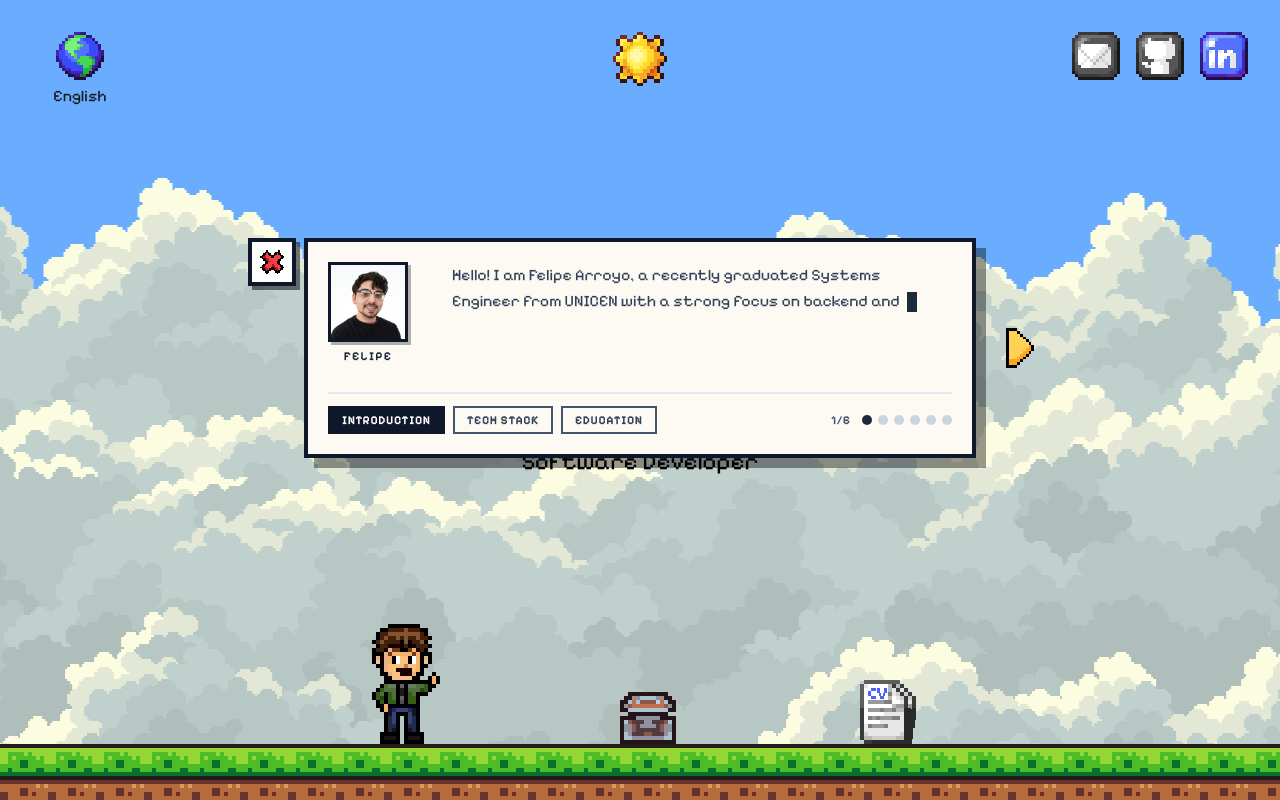
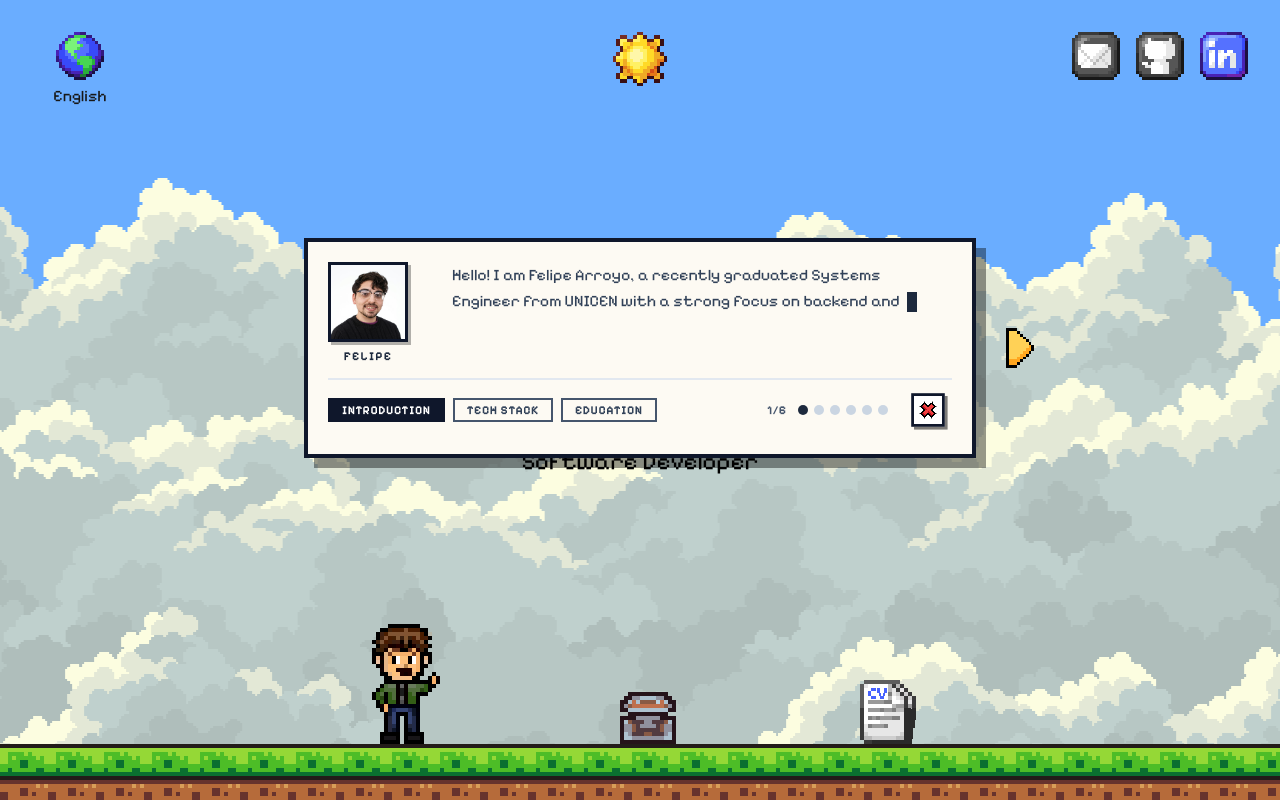
Before and after one commit to feliarroyo/portfolio, a Next.js app: page / in a window 1280 px wide. Both pictures are taken after a click on the button 404 px from the left and 684 px from the top of the page. Built offline with nearby package versions, Linux system fonts and the light colour scheme.

Commit message:
fix: Separate close button disposition

```diff
--- a/app/components/AboutMeOverlay.tsx
+++ b/app/components/AboutMeOverlay.tsx
@@ -68,6 +68,15 @@ function AboutDialogContent({
 
   const [currentPage, setCurrentPage] = useState<number>(0);
   const [isFastForward, setIsFastForward] = useState<boolean>(false);
+
+  const [prevIsOpen, setPrevIsOpen] = useState(isOpen);
+  if (isOpen !== prevIsOpen) {
+    setPrevIsOpen(isOpen);
+    if (isOpen) {
+      setCurrentPage(0);
+      setIsFastForward(false);
+    }
+  }
 
   const topicTitles: Record<Topic, string> = {
     intro: t.nav.intro,
@@ -144,14 +153,6 @@ function AboutDialogContent({
         }
       `}</style>
 
-      {/* Close Button */}
-      <OverlayButton
-        variant="close"
-        onClick={onClose}
-        className="-top-12 right-0 sm:-top-12 md:-left-14 md:top-0"
-        ariaLabel="Close About Me"
-      />
-
       {/* Desktop Left Arrow Zone */}
       {canGoPrev && (
         <button
@@ -179,6 +180,17 @@ function AboutDialogContent({
         onClick={() => setIsFastForward(true)}
         className="relative w-full h-96 sm:h-55 bg-[#fdfaf3] dark:bg-slate-900 border-4 border-slate-900 dark:border-slate-500 shadow-[10px_10px_0px_0px_rgba(0,0,0,0.4)] dark:shadow-[10px_10px_0px_0px_rgba(0,0,0,0.8)] p-4 sm:p-5 flex flex-col justify-between overflow-hidden cursor-pointer select-none"
       >
+        {/* Mobile Close Button (Top Right inside dialog) */}
+        <OverlayButton
+          variant="close"
+          onClick={(e) => {
+            e.stopPropagation();
+            onClose();
+          }}
+          className="sm:hidden absolute top-2 right-2 z-30 scale-75"
+          ariaLabel="Close About Me"
+        />
+
         {/* Main Content Area */}
         <div className="flex flex-col sm:flex-row items-center sm:items-start gap-4 sm:gap-5 grow overflow-hidden h-full">
 
@@ -242,7 +254,7 @@ function AboutDialogContent({
         </div>
 
         {/* Bottom Bar */}
-        <div className="mt-3 pt-3 border-t-2 border-slate-200 dark:border-slate-700 flex items-center justify-between z-10 shrink-0">
+        <div className="mt-1.5 pt-1.5 border-t-2 border-slate-200 dark:border-slate-700 flex items-center justify-between z-10 shrink-0">
 
           {/* Section Switcher */}
           <div className="flex items-center gap-1.5 sm:gap-2">
@@ -255,7 +267,7 @@ function AboutDialogContent({
                     e.stopPropagation();
                     handleTopicChange(topic);
                   }}
-                  className={`px-2.5 sm:px-3 py-1 text-[11px] sm:text-xs font-bold uppercase tracking-wider border-2 transition-colors cursor-pointer ${
+                  className={`px-2.5 sm:px-3 py-0.5 text-[11px] sm:text-xs font-bold uppercase tracking-wider border-2 transition-colors cursor-pointer ${
                     activeTopic === topic
                       ? "bg-slate-900 text-white border-slate-900 dark:bg-slate-200 dark:text-slate-900 dark:border-slate-200"
                       : "bg-transparent text-slate-700 border-slate-600 hover:bg-slate-200 dark:text-slate-300 dark:border-slate-500 dark:hover:bg-slate-800"
@@ -267,14 +279,15 @@ function AboutDialogContent({
             </div>
 
             {/* Mobile Title View */}
-            <div className="sm:hidden px-2 py-1">
+            <div className="sm:hidden px-2 py-0.5">
               <span className="text-[11px] font-bold uppercase tracking-wider text-slate-900 dark:text-slate-200">
                 {topicTitles[activeTopic]}
               </span>
             </div>
           </div>
 
-          {/* Global Page Counter & Dots */}
+          {/* Global Page Counter, Dots & Desktop Close Button */}
+          <div className="flex items-center gap-3 sm:gap-4">
             {totalPages > 1 && (
               <div className="flex items-center gap-2 sm:gap-3">
                 <span className="text-[11px] sm:text-xs font-mono font-bold text-slate-600 dark:text-slate-400">
@@ -294,6 +307,18 @@ function AboutDialogContent({
                 </div>
               </div>
             )}
+
+            {/* Desktop Close Button */}
+            <OverlayButton
+              variant="close"
+              onClick={(e) => {
+                e.stopPropagation();
+                onClose();
+              }}
+              className="hidden sm:block static scale-70"
+              ariaLabel="Close About Me"
+            />
+          </div>
         </div>
       </div>
     </div>
--- a/app/components/OverlayButton.tsx
+++ b/app/components/OverlayButton.tsx
@@ -1,7 +1,7 @@
 import React from "react";
 
 interface OverlayButtonProps {
-    onClick: () => void;
+    onClick: (e: React.MouseEvent<HTMLButtonElement>) => void;
     variant?: "close" | "back";
     className?: string;
     ariaLabel?: string;
```
Lines whose indentation alone changed are shown as unchanged.
